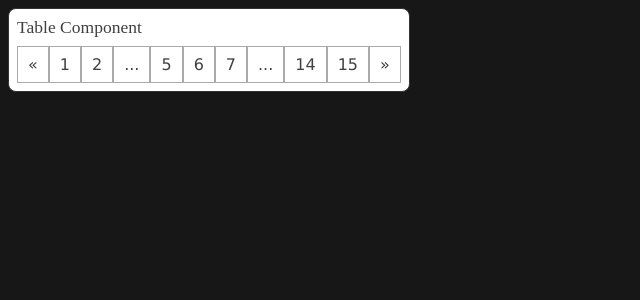
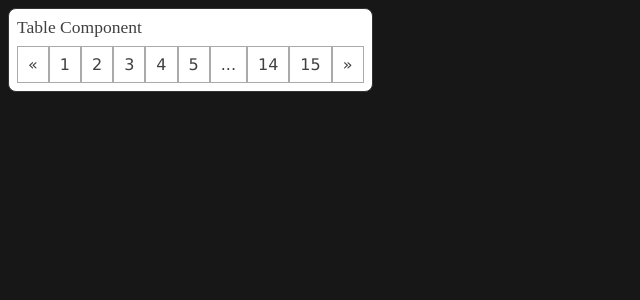
Before and after one commit to quanvan1999/ttg-react-component, a React (Create React App) app: page /dat in a window 1280 px wide. Shown: the top 300 px of the page, without its empty margins (0-640 px from the left). Built offline with nearby package versions, Linux system fonts and the light colour scheme.

Commit message:
update pagination

```diff
--- a/src/Dat.js
+++ b/src/Dat.js
@@ -25,15 +25,22 @@ export default function Dat() {
   const [activePage, setActive] = useState(1)
 
   const handleSetActive = (props)=>{
-    setActive(props)
-    console.log(props)
-
+    if(props !== "..."){
+      console.log(props)
+      if(props === 0 ){
+        setActive(1)
+      }else if(props === 15){
+        setActive(15)
+      }else{
+        setActive(props)
+      }
+    }
   }
 
   return (
     <ThemeProvider theme = {theme.light}>
       <Container headline = {"Table Component"}>
-        <Pagination totalPage={15} boundary={2} sibling={1} handleSetActive={handleSetActive} activePage={6} />
+        <Pagination totalPage={15} boundary={2} sibling={1} handleSetActive={handleSetActive} activePage={activePage} />
       </Container>
     </ThemeProvider>
   )
--- a/src/components/Table/Pagination.js
+++ b/src/components/Table/Pagination.js
@@ -50,7 +50,6 @@ function Pagination(props){
     const [paginationMid, setPaginationMid] = useState([])
     const [paginationLeft, setPaginationLeft] = useState([])
     const [paginationRight, setPaginationRight] = useState([])
-    console.log(boundary, sibling, totalPage)
     useEffect(()=>{
         if(boundary && sibling){
             // lay so page
@@ -63,6 +62,7 @@ function Pagination(props){
             throw new Error ("You have to pass variable boundary and sibling");
         }
 
+        // xét lại pagination nếu totalPage > 10
         if(totalPage <= 10){
             setPaginationMid(data_middle)
             setPaginationLeft(data_left)
@@ -73,20 +73,27 @@ function Pagination(props){
                 lefttemp = data_left
                 midtemp = [boundary + sibling , boundary + sibling + 1, boundary + sibling + 2, "..."]
                 righttemp = data_right
-                console.log(lefttemp,midtemp,righttemp)
             }
-            else if(activePage > (boundary + sibling + 1) & activePage < (totalPage - sibling - boundary - 1)){
+            else if(activePage >= (boundary + sibling + 1) && activePage <= (totalPage - sibling - boundary - 1)){
                 lefttemp = data_left
                 righttemp = data_right
                 midtemp = ["...", activePage-1, activePage, activePage+1,"..."]
-                console.log("2")
+            }
+            else if(activePage >= (totalPage - boundary - sibling - 1) && activePage < (totalPage - boundary )){
+                lefttemp = data_left
+                midtemp = ["...",activePage, activePage + 1]
+                righttemp = data_right
+            }
+            else{
+                lefttemp = data_left
+                midtemp = ["...",totalPage - boundary -sibling, totalPage - boundary - sibling + 1]
+                righttemp = data_right
             }
             setPaginationLeft(lefttemp)
             setPaginationMid(midtemp)
             setPaginationRight(righttemp)
-            console.log(paginationMid)
         }
-    },[])
+    },[activePage])
 
     return(
         <PaginationParent>
```
Also changed, not shown: 1 other file (tests, documents, lock files or other folders).
